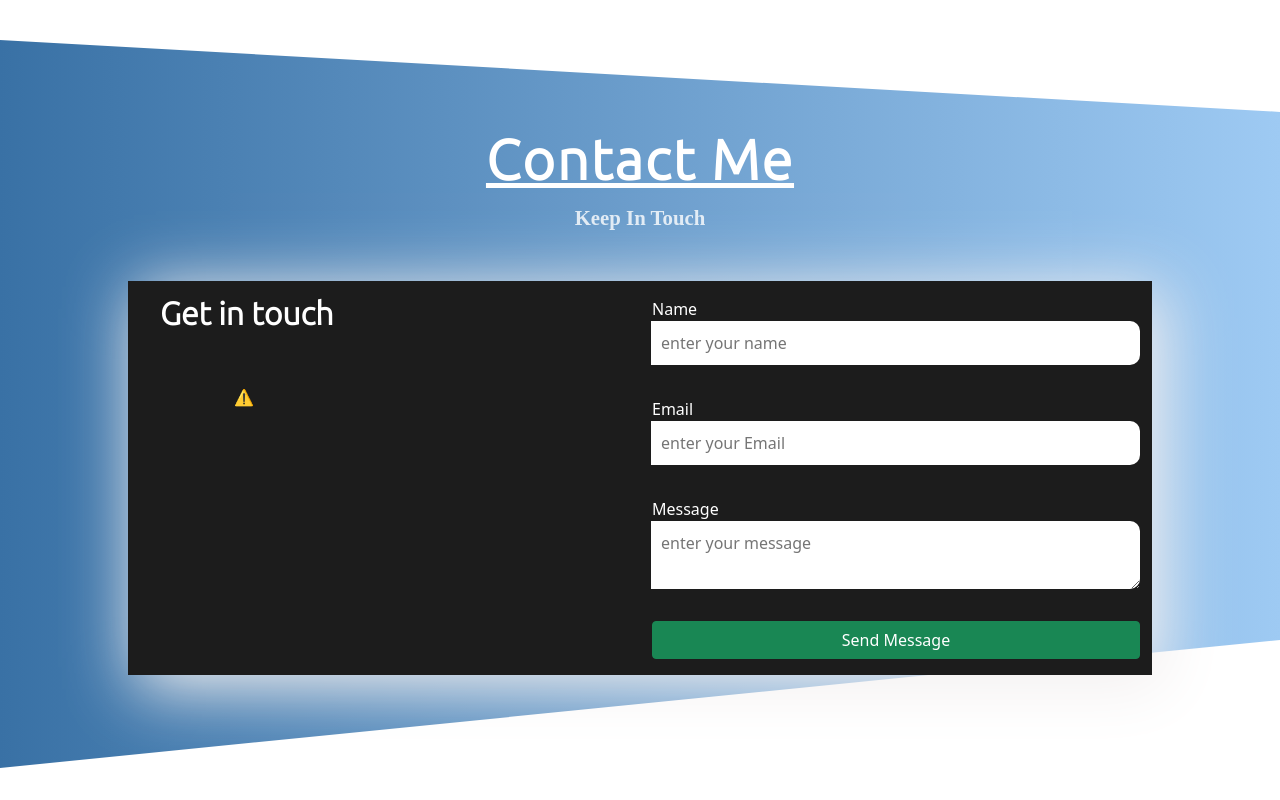
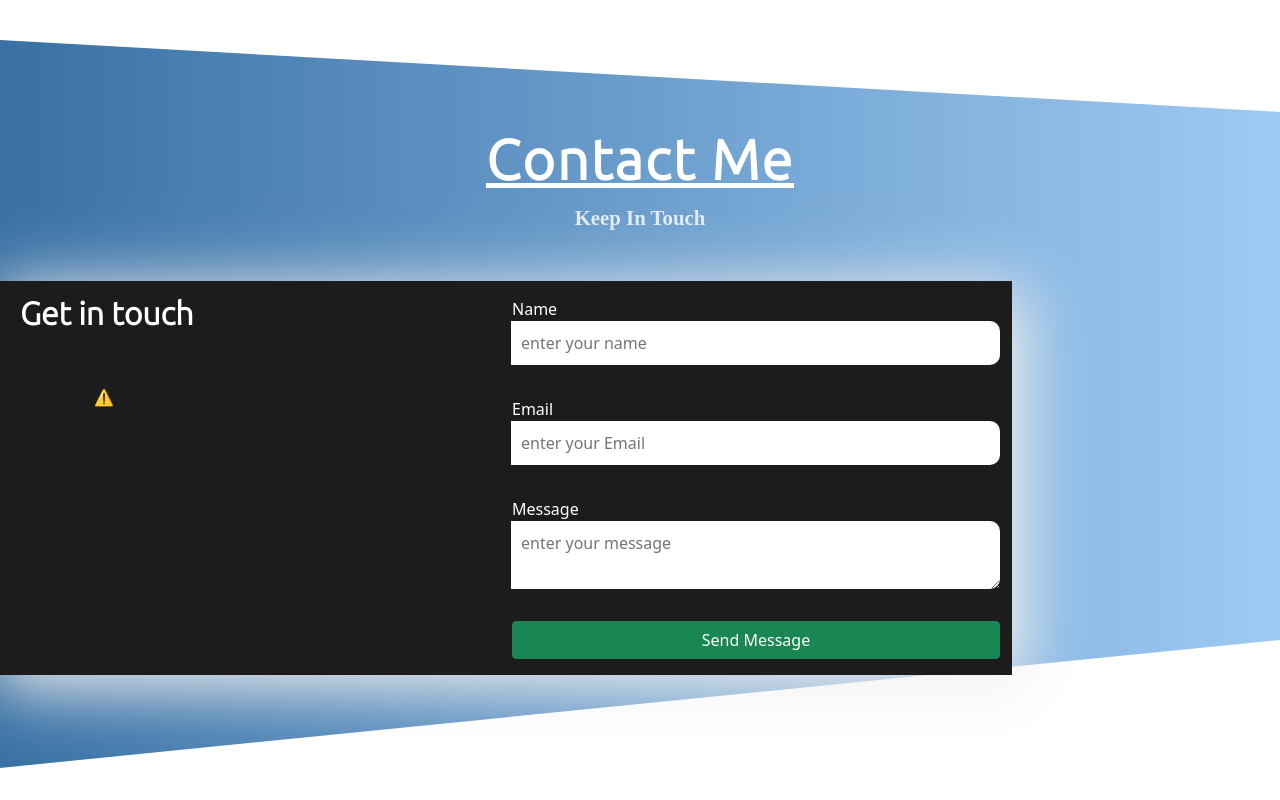
Before and after one commit to TamaraAndrea85/Portfolio, a React (Create React App) app: page / in a window 1280 px wide. Shown: the part 2767-3567 px from the top of the page. Built offline with nearby package versions, Linux system fonts and the light colour scheme; no server answers.

Commit message:
testing2

```diff
--- a/src/contact.css
+++ b/src/contact.css
@@ -3,7 +3,7 @@
   width: 80%;
   box-shadow: 10px 10px 63px 4px rgb(243 240 240);
   /* height: 500px; */
-  margin: auto;
+  margin-inline: center;
 }
 .get-in-touch {
   color: #fff;
```
